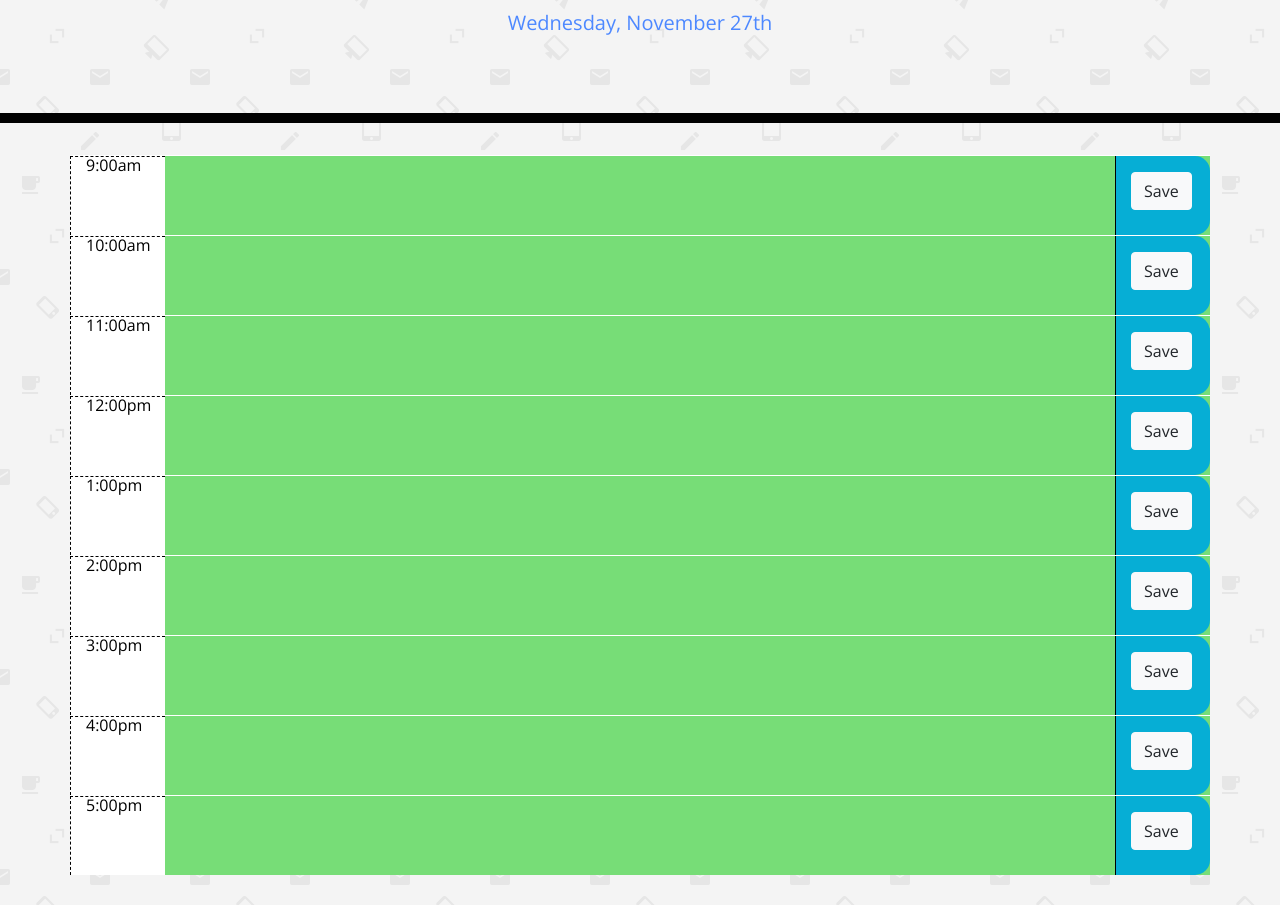
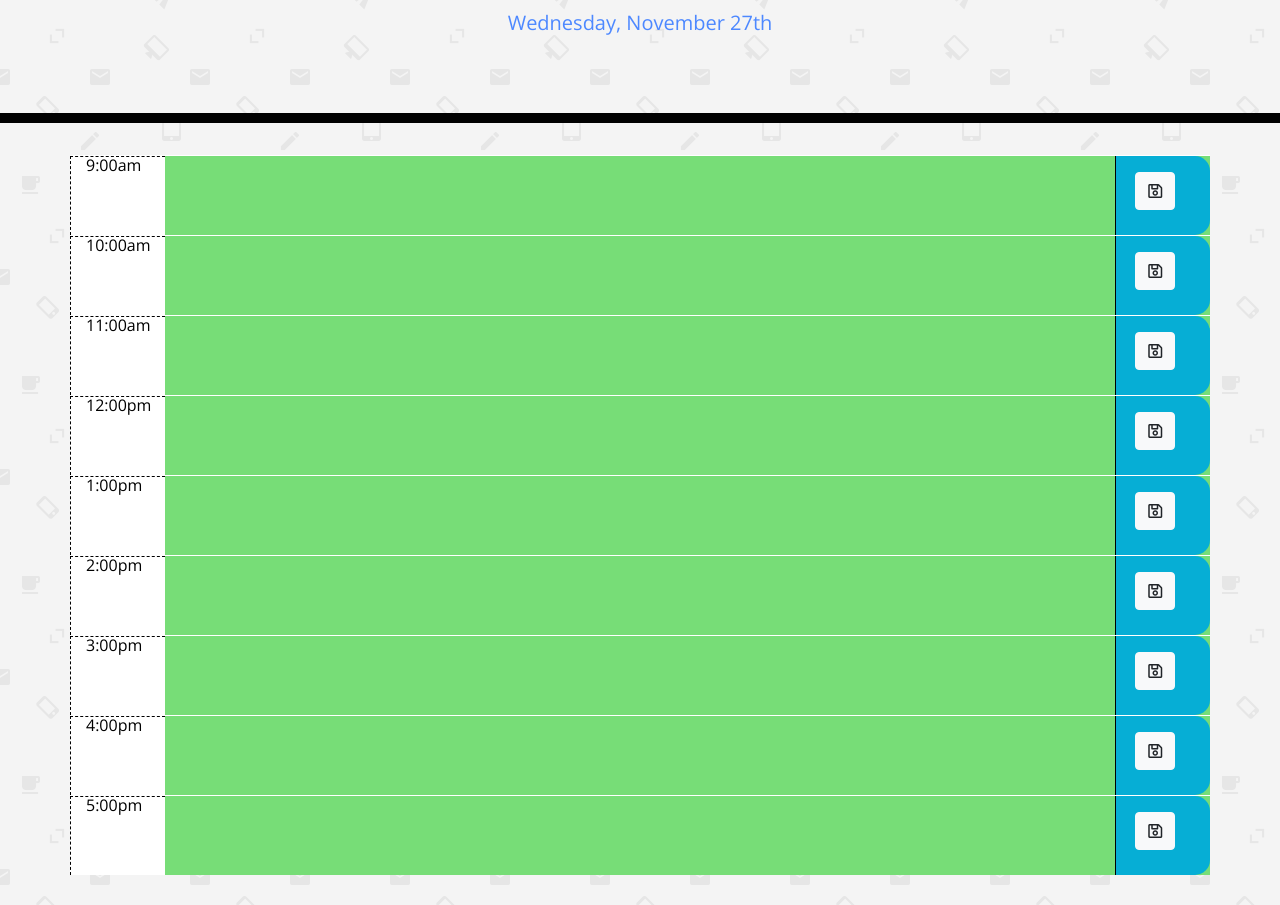
Before and after one commit to sjervin07/Day_Planner, a plain HTML site: page index.html in a window 1280 px wide. Shown: the part 181-1086 px from the top of the page. Drawn offline with nearby package versions, Linux system fonts and the light colour scheme.

Commit message:
Added centered save icons

```diff
--- a/index.html
+++ b/index.html
@@ -24,47 +24,47 @@
     <div class="row" data-hour="09">
       <div class="col-lg-1 hour">9:00am</div>
       <div class="col-lg-10 description"> <textarea id="textarea09"></textarea></div>
-      <div class="col-lg-1 saveBtn"> <button type="button" class="btn btn-light">Save</button></div>
+      <div class="col-lg-1 pt-3 saveBtn"> <button type="button" class="btn btn-light"><i class="far fa-save"></i></button></div>
     </div>
     <div class="row" data-hour="10">
       <div class="col-lg-1 hour">10:00am</div>
       <div class="col-lg-10 description"> <textarea id="textarea10"></textarea></div>
-      <div class="col-lg-1 saveBtn"> <button type="button" class="btn btn-light">Save</button></div>
+      <div class="col-lg-1 pt-3 saveBtn"> <button type="button" class="btn btn-light"><i class="far fa-save"></i></button></div>
     </div>
     <div class="row" data-hour="11">
       <div class="col-lg-1 hour">11:00am</div>
       <div class="col-lg-10 description"> <textarea id="textarea11"></textarea> </div>
-      <div class="col-lg-1 saveBtn"> <button type="button" class="btn btn-light">Save</button></div>
+      <div class="col-lg-1 pt-3 saveBtn"> <button type="button" class="btn btn-light"><i class="far fa-save"></i></button></div>
     </div>
     <div class="row" data-hour="12">
       <div class="col-lg-1 hour">12:00pm</div>
       <div class="col-lg-10 description"> <textarea id="textarea12"></textarea> </div>
-      <div class="col-lg-1 saveBtn"> <button type="button" class="btn btn-light">Save</button></div>
+      <div class="col-lg-1 pt-3 saveBtn"> <button type="button" class="btn btn-light"><i class="far fa-save"></i></button></div>
     </div>
     <div class="row" data-hour="13">
       <div class="col-lg-1 hour">1:00pm</div>
       <div class="col-lg-10 description"> <textarea id="textarea13"></textarea> </div>
-      <div class="col-lg-1 saveBtn"> <button type="button" class="btn btn-light">Save</button></div>
+      <div class="col-lg-1 pt-3 saveBtn"> <button type="button" class="btn btn-light"><i class="far fa-save"></i></button></div>
     </div>
     <div class="row" data-hour="14">
       <div class="col-lg-1 hour">2:00pm</div>
       <div class="col-lg-10 description"> <textarea id="textarea14"></textarea> </div>
-      <div class="col-lg-1 saveBtn"> <button type="button" class="btn btn-light">Save</button></div>
+      <div class="col-lg-1 pt-3 saveBtn"> <button type="button" class="btn btn-light"><i class="far fa-save"></i></button></div>
     </div>
     <div class="row" data-hour="15">
       <div class="col-lg-1 hour">3:00pm</div>
       <div class="col-lg-10 description"> <textarea id="textarea15"></textarea> </div>
-      <div class="col-lg-1 saveBtn"> <button type="button" class="btn btn-light">Save</button></div>
+      <div class="col-lg-1 pt-3 saveBtn"> <button type="button" class="btn btn-light"><i class="far fa-save"></i></button></div>
     </div>
     <div class="row" data-hour="16">
       <div class="col-lg-1 hour">4:00pm</div>
       <div class="col-lg-10 description"> <textarea id="textarea16"></textarea> </div>
-      <div class="col-lg-1 saveBtn"> <button type="button" class="btn btn-light">Save</button></div>
+      <div class="col-lg-1 pt-3 saveBtn"> <button type="button" class="btn btn-light"><i class="far fa-save"></i></button></div>
     </div>
     <div class="row" data-hour="17">
       <div class="col-lg-1 hour">5:00pm</div>
       <div class="col-lg-10 description"> <textarea id="textarea17"></textarea> </div>
-      <div class="col-lg-1 saveBtn"> <button type="button" class="btn btn-light">Save</button></div>
+      <div class="col-lg-1 pt-3 saveBtn"> <button type="button" class="btn btn-light"><i class="far fa-save"></i></button></div>
     </div>
     </div>
 
--- a/style.css
+++ b/style.css
@@ -71,8 +71,8 @@
   border-bottom-right-radius: 15px;
   background-color: #06AED5;
   color: white;
+  /* padding-top: 15px; */
 }
-
 
 .saveBtn i:hover {
   font-size: 20px;
```
